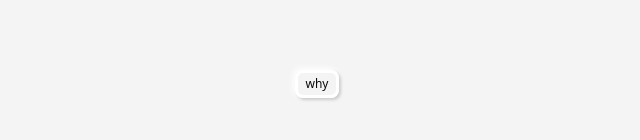
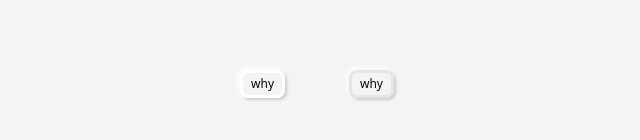
Before and after one commit to arrifat346afs/game-ui, a React (Vite) app: page / in a window 1280 px wide. Shown: the part 316-456 px from the top of the page, without its empty margins (323-963 px from the left). Built offline with nearby package versions, Linux system fonts and the light colour scheme.

Commit message:
Updates: 2026-03-29T06:41:40.572Z

```diff
--- a/src/App.tsx
+++ b/src/App.tsx
@@ -5,7 +5,7 @@ export function App() {
     <div className="flex min-h-svh  items-center justify-center gap-16 p-12 bg-zinc-100">
       {/* Row 1 */}
       <Button variant="default" >why</Button>
-      {/* <button className="">why</button> */}
+      <Button variant="outline">why</Button>
 
     </div>
   )
--- a/src/components/ui/button.tsx
+++ b/src/components/ui/button.tsx
@@ -16,7 +16,7 @@ const buttonVariants = cva(
         ghost:
           "hover:bg-muted hover:text-foreground aria-expanded:bg-muted aria-expanded:text-foreground dark:hover:bg-muted/50",
         destructive:
-          "bg-destructive/10 text-destructive hover:bg-destructive/20 focus-visible:border-destructive/40 focus-visible:ring-destructive/20 dark:bg-destructive/20 dark:hover:bg-destructive/30 dark:focus-visible:ring-destructive/40",
+          "from-destructive/5 to-destructive/25 text-destructive hover:bg-destructive/20 focus-visible:border-destructive/40 focus-visible:ring-destructive/20 dark:bg-destructive/20 dark:hover:bg-destructive/30 dark:focus-visible:ring-destructive/40",
         link: "text-primary underline-offset-4 hover:underline",
       },
       size: {
```
